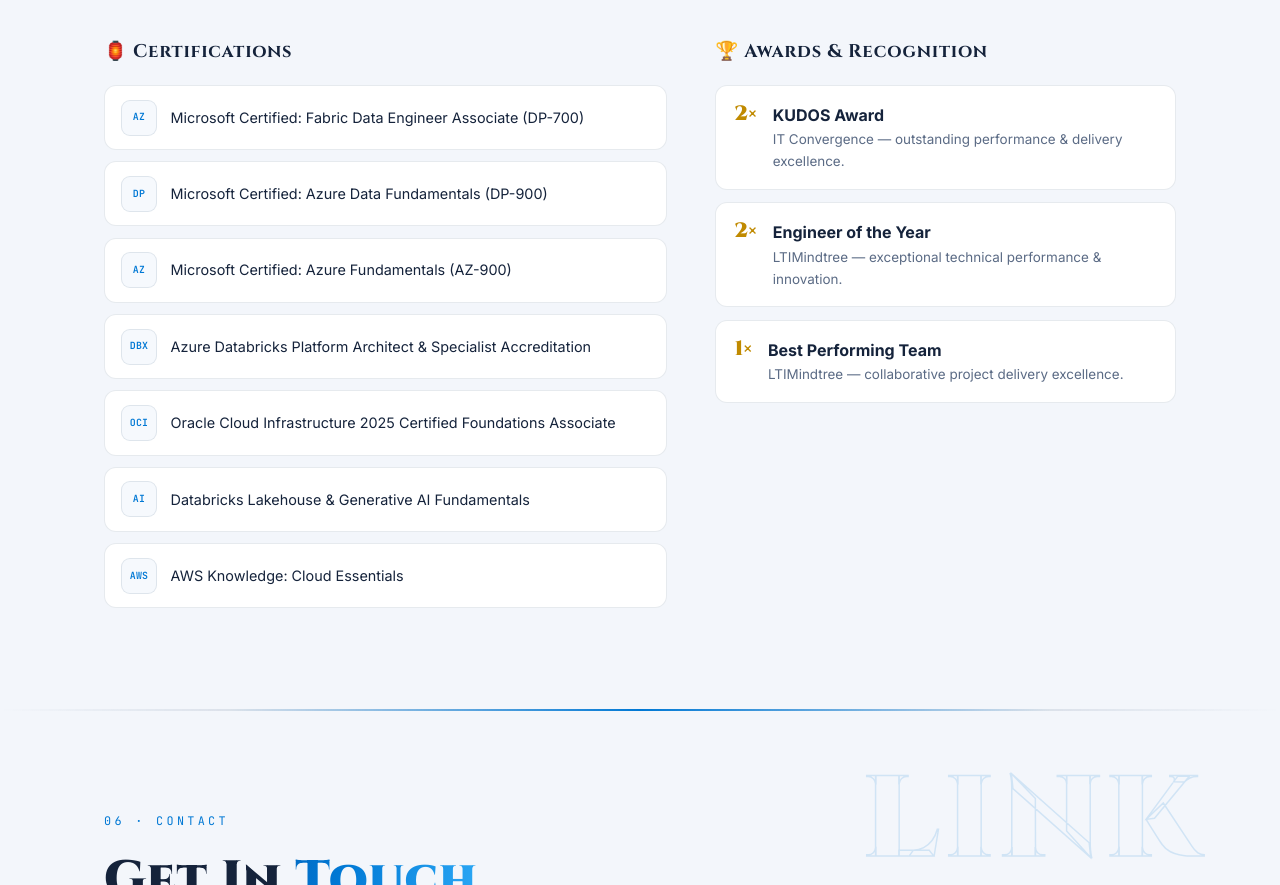
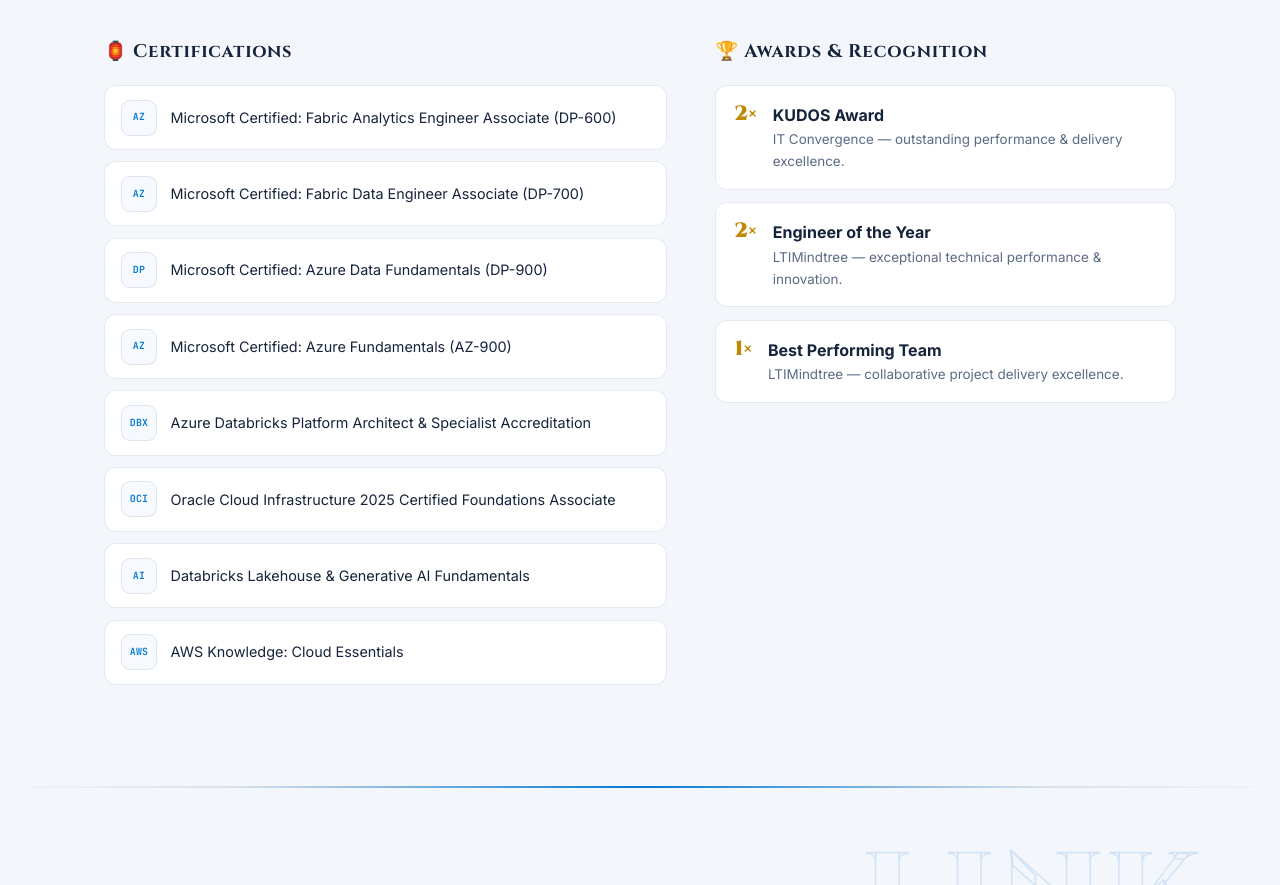
Before and after one commit to akshaydherange36/akshaydherange36.github.io, a plain HTML site: page index.html in a window 1280 px wide. Shown: the part 5506-6391 px from the top of the page. Drawn offline with Linux system fonts and the light colour scheme.

Commit message:
Update index.html

```diff
--- a/index.html
+++ b/index.html
@@ -507,6 +507,7 @@
       <div class="honors-col reveal">
         <h3 class="honors-sub">🏮 Certifications</h3>
         <ul class="cert-list">
+          <li><span class="cert-mark">AZ</span> Microsoft Certified: Fabric Analytics Engineer Associate (DP-600)</li>
           <li><span class="cert-mark">AZ</span> Microsoft Certified: Fabric Data Engineer Associate (DP-700)</li>
           <li><span class="cert-mark">DP</span> Microsoft Certified: Azure Data Fundamentals (DP-900)</li>
           <li><span class="cert-mark">AZ</span> Microsoft Certified: Azure Fundamentals (AZ-900)</li>
```
